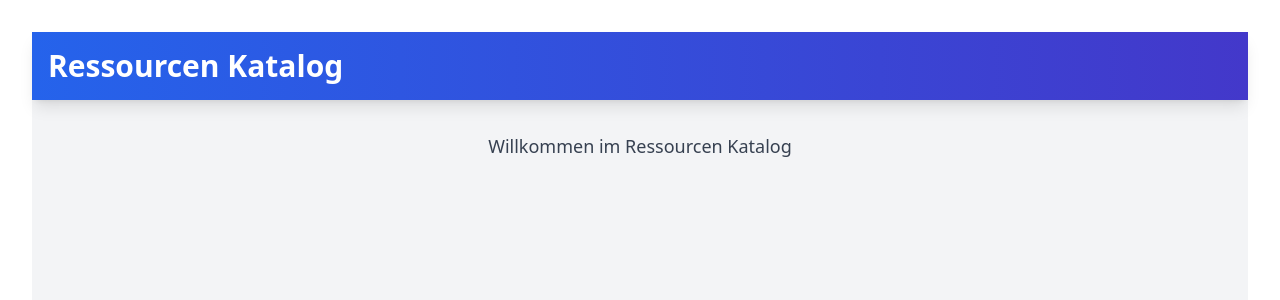
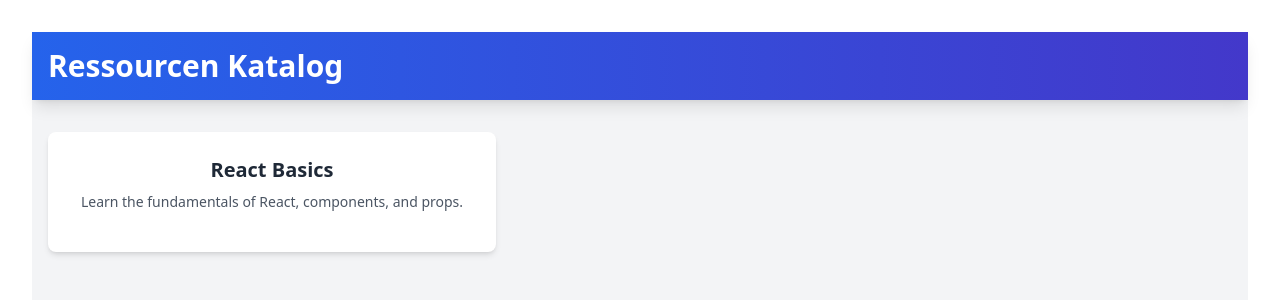
Before and after one commit to printCelinaPabst/resource_catalog_ui, a React (Vite) app: page / in a window 1280 px wide. Shown: the top 300 px of the page. Built offline with nearby package versions, Linux system fonts and the light colour scheme.

Commit message:
feat(UI-104): ResourceCard Komponente entwickelt

```diff
--- a/src/App.jsx
+++ b/src/App.jsx
@@ -1,6 +1,16 @@
 import './App.css'
+import ResourceCard from './components/components/ResourceCard.jsx'
 
 function App() {
+  const dummyResource = {
+    id: 1,
+    title: "React Basics",
+    description: "Learn the fundamentals of React, components, and props.",
+    topics: ["React", "JavaScript", "Frontend"],
+    skills: ["JSX", "Props", "State"]
+  };
+
+
 
 
   return (
@@ -17,11 +27,15 @@
         </div>
       </header>
       <main className="container mx-auto p-4 mt-4">
-        <p className="text-gray-700 text-lg">Willkommen im Ressourcen Katalog</p>
-
+        <div className="max-w-md">
+          <ResourceCard resource={dummyResource} />
+        </div>
       </main>
     </div>
   )
-}
+
+};
+
+
 
 export default App
--- /dev/null
+++ b/src/components/components/ResourceCard.jsx
@@ -0,0 +1,19 @@
+import React from "react";
+
+const ResourceCard = ({ resource }) => {
+    if (!resource) {
+            return null;
+        }
+
+    return (
+        <div className="bg-white p-6 rounded-lg shadow-md hover:shadow-xl transition-shadow duration-300">
+            <h2 className="text-xl font-semibold text-gray-800 mb-2">{resource.title}</h2>
+            <p className="text-gray-600 text-sm mb-4">{resource.description}</p>
+
+        </div>
+
+    );
+};
+
+
+export default ResourceCard;
```
